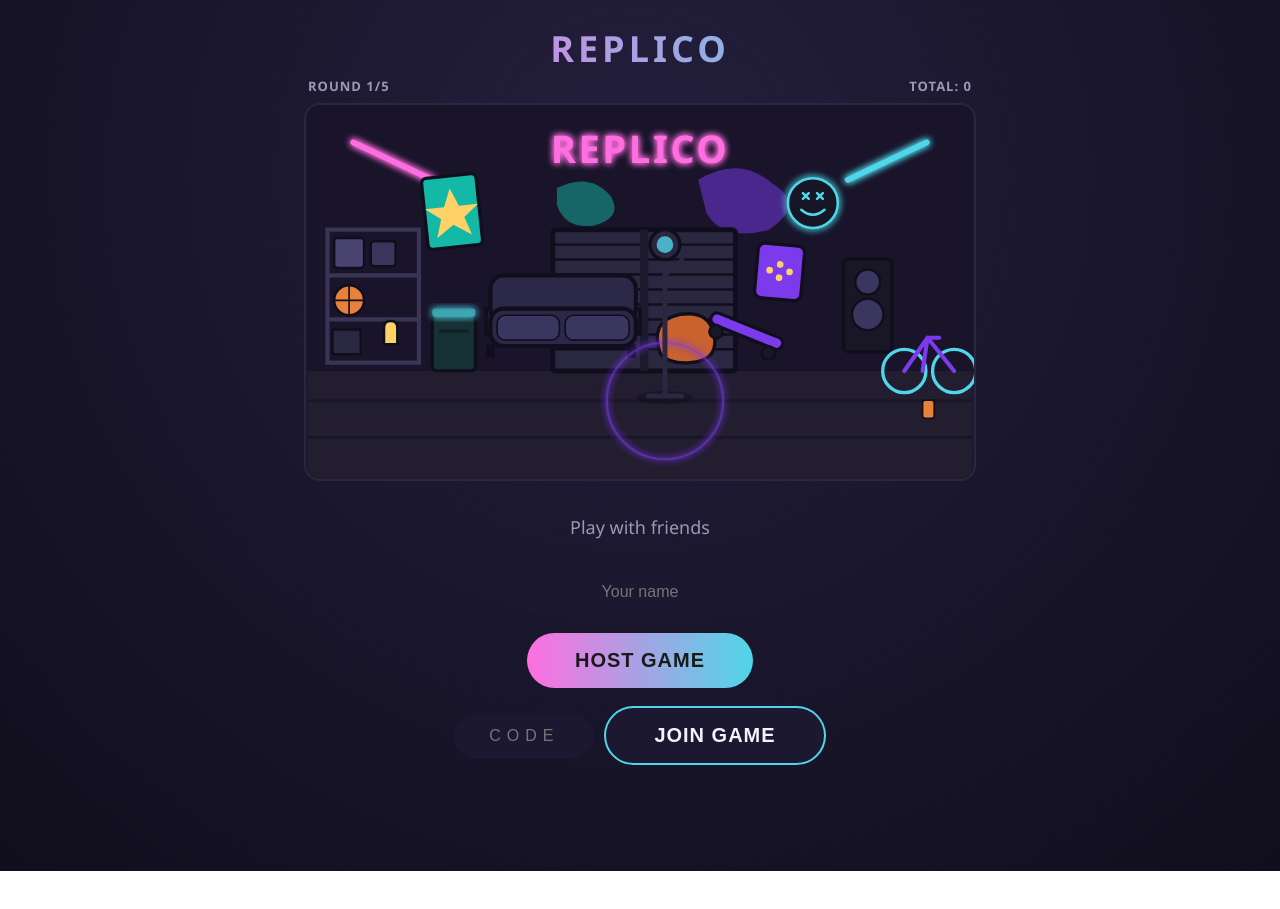
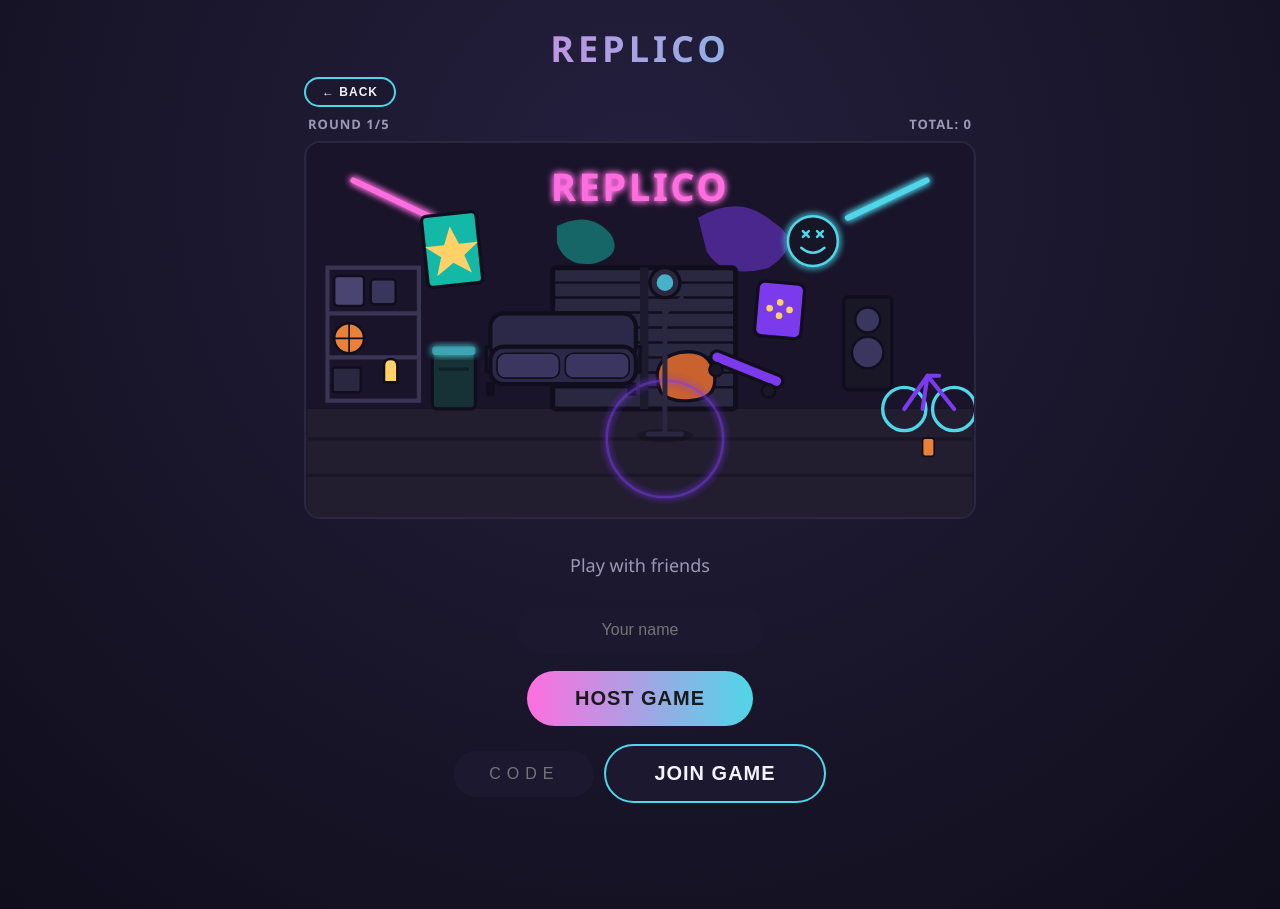
Before and after one commit to frankyokkick-coder/Replico, a website: page public/index.html in a window 1280 px wide. Both pictures are taken after a click on the button "MULTIPLAYER". Before the commit the page ends 871 px from the top, so only its background shows below. Drawn offline with Linux system fonts and the light colour scheme.

Commit message:
Add BACK button to menu, start lobby music immediately on load

```diff
--- /dev/null
+++ b/public/back-button.js
@@ -0,0 +1,39 @@
+// BACK button: returns to the main REPLICO menu from single-player or
+// multiplayer. Purely additive, same pattern as bg-music.js - this file
+// only watches which screen is active (via `.screen.active`) to show/hide
+// the button, and a full page reload is what actually "returns to the
+// menu". A reload cleanly stops any in-progress recording/mic stream and
+// closes the multiplayer connection (the server already handles a dropped
+// connection via its existing 'close' handling) without needing to reach
+// into app.js/multiplayer.js's gameplay logic at all.
+(function () {
+  'use strict';
+
+  if (window.__REPLICO_BACK_BUTTON_INIT__) return;
+  window.__REPLICO_BACK_BUTTON_INIT__ = true;
+
+  const bar = document.getElementById('top-bar');
+  const btn = document.getElementById('btn-back-to-menu');
+  if (!bar || !btn) return;
+
+  function currentScreenId() {
+    const el = document.querySelector('.screen.active');
+    return el ? el.id : null;
+  }
+
+  function sync() {
+    const onMainMenu = currentScreenId() === 'screen-start';
+    bar.classList.toggle('visible', !onMainMenu);
+  }
+
+  btn.addEventListener('click', () => {
+    window.location.reload();
+  });
+
+  const observer = new MutationObserver(sync);
+  document.querySelectorAll('.screen').forEach((el) => {
+    observer.observe(el, { attributes: true, attributeFilter: ['class'] });
+  });
+
+  sync();
+})();
--- a/public/bg-music.js
+++ b/public/bg-music.js
@@ -6,6 +6,12 @@
 // edits app.js, multiplayer.js, or any gameplay/scoring/recording code.
 (function () {
   'use strict';
+
+  // Guard against this script ever running twice on the same page (e.g. a
+  // stray duplicate <script> tag) - there must only ever be one Audio
+  // instance/one track playing.
+  if (window.__REPLICO_BG_MUSIC_INIT__) return;
+  window.__REPLICO_BG_MUSIC_INIT__ = true;
 
   // Music plays only on these "not currently playing a round" screens.
   const MUSIC_SCREENS = new Set(['screen-start', 'screen-mp-lobby', 'screen-mp-room']);
@@ -52,16 +58,25 @@
     }
   }
 
-  // The game already requires a click (START/MULTIPLAYER) before anything
-  // happens, so the first click anywhere doubles as the autoplay-unlock
-  // gesture browsers require for audio with sound.
-  function unlock() {
+  function markUnlocked() {
     if (unlocked) return;
     unlocked = true;
     sync();
-    document.removeEventListener('click', unlock);
+    document.removeEventListener('click', markUnlocked);
+    document.removeEventListener('touchstart', markUnlocked);
   }
-  document.addEventListener('click', unlock);
+
+  // Try to start the instant the page opens - some browsers/contexts allow
+  // this. It will usually be silently blocked, which is exactly what the
+  // click/tap listeners below are for.
+  markUnlocked();
+
+  // Whatever the very first click or tap anywhere on the page is - the
+  // START/MULTIPLAYER buttons included - counts as the gesture browsers
+  // require before audio with sound can play, so music starts immediately
+  // on it rather than waiting for a specific button.
+  document.addEventListener('click', markUnlocked);
+  document.addEventListener('touchstart', markUnlocked);
 
   const observer = new MutationObserver(sync);
   document.querySelectorAll('.screen').forEach((el) => {
--- a/public/index.html
+++ b/public/index.html
@@ -11,6 +11,10 @@
 <div class="game">
 
   <header class="brand">REPLICO</header>
+
+  <div id="top-bar" class="top-bar">
+    <button id="btn-back-to-menu" class="btn-back">← BACK</button>
+  </div>
 
   <div class="hud">
     <span id="round-indicator" class="round-indicator">ROUND 1/5</span>
@@ -363,5 +367,6 @@
 <script src="app.js"></script>
 <script src="multiplayer.js"></script>
 <script src="bg-music.js"></script>
+<script src="back-button.js"></script>
 </body>
 </html>
--- a/public/style.css
+++ b/public/style.css
@@ -49,6 +49,32 @@ body {
   font-weight: 700;
   letter-spacing: 1px;
   color: var(--text-dim);
+}
+
+.top-bar {
+  display: none;
+  margin-bottom: 8px;
+}
+
+.top-bar.visible {
+  display: flex;
+}
+
+.btn-back {
+  border: 2px solid var(--accent-2);
+  background: var(--panel);
+  color: var(--text);
+  border-radius: 999px;
+  padding: 6px 16px;
+  font-size: 12px;
+  font-weight: 700;
+  letter-spacing: 1px;
+  cursor: pointer;
+  transition: transform 0.1s ease, opacity 0.15s ease;
+}
+
+.btn-back:active {
+  transform: scale(0.95);
 }
 
 /* ---------- THE GARAGE STAGE ---------- */
```
